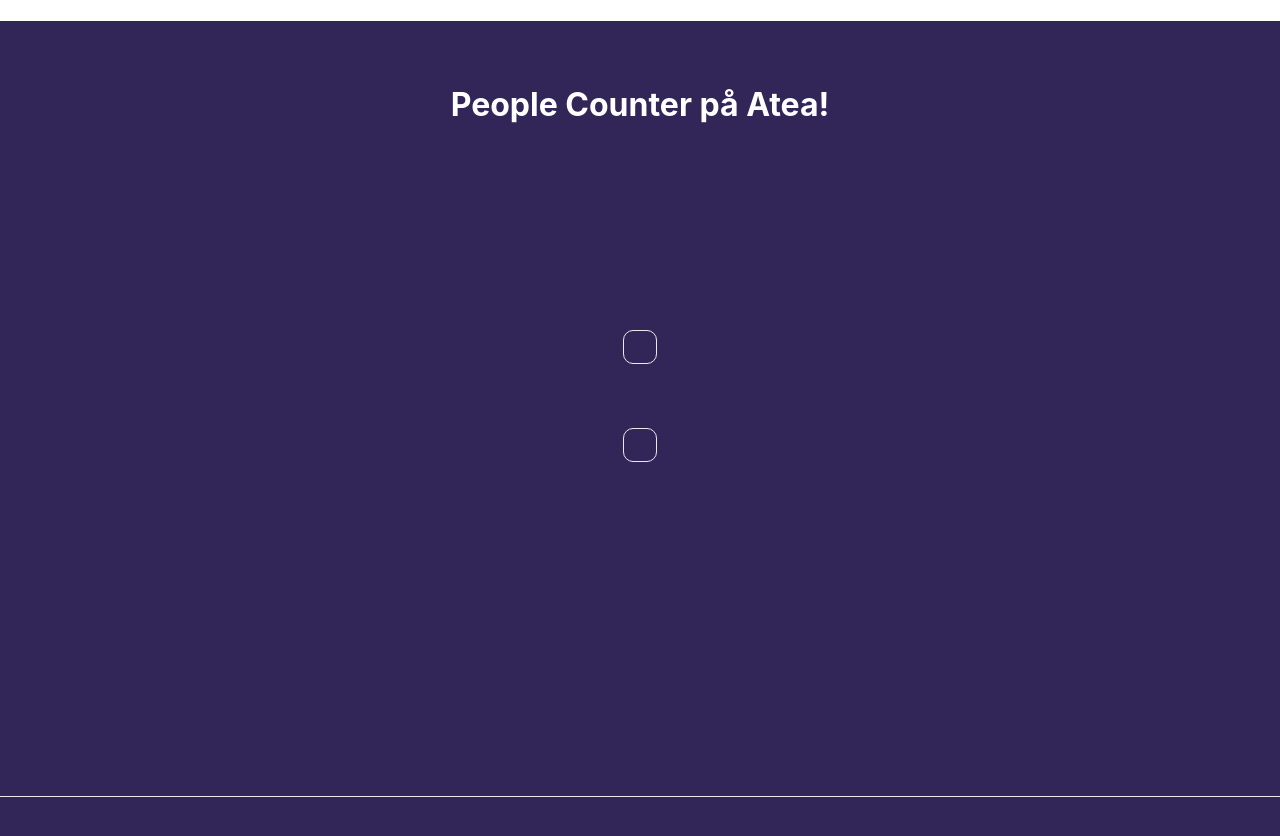
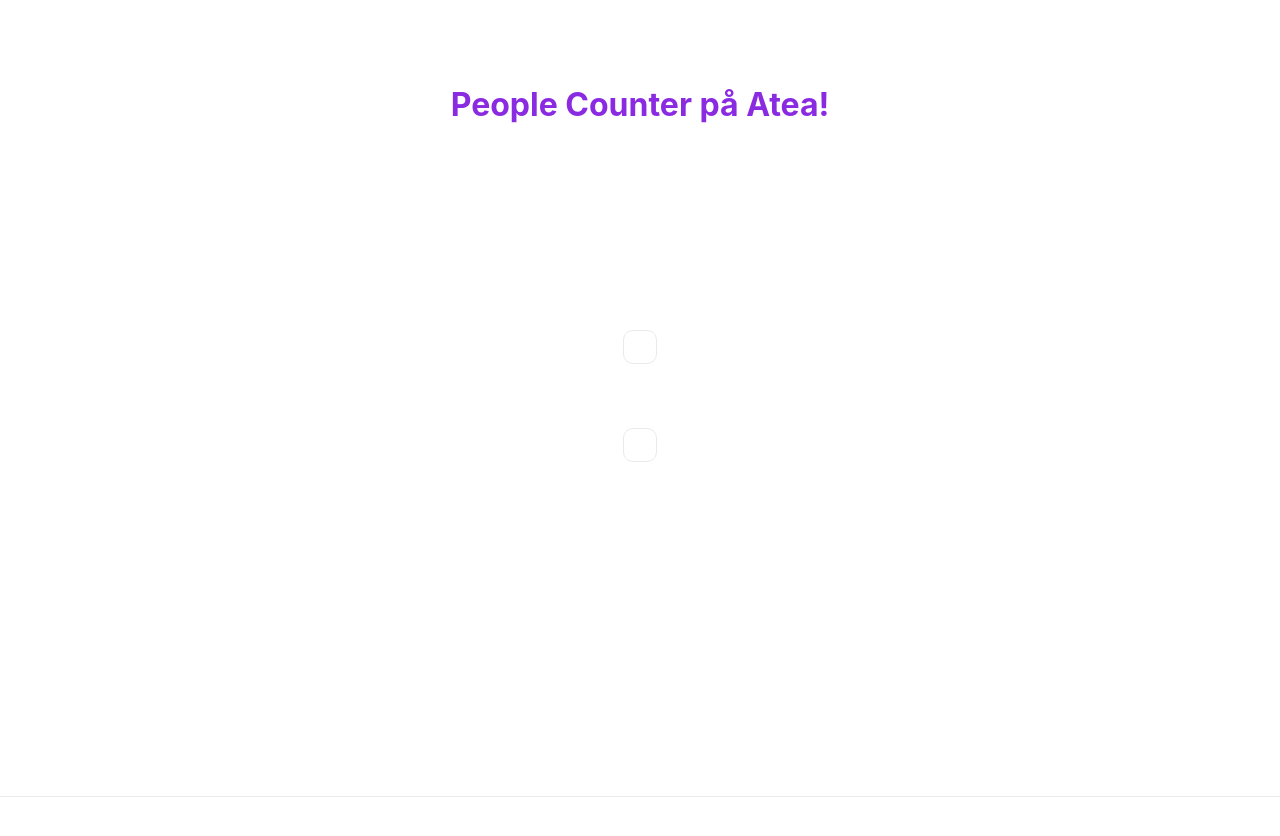
Before and after one commit to R1ckard94/Peoplecounter_Frontend, a Next.js app: page / in a window 1280 px wide. Shown: the top 836 px of the page. Built offline with nearby package versions, Linux system fonts and the light colour scheme.

Commit message:
lite updates

```diff
--- a/pages/index.js
+++ b/pages/index.js
@@ -7,11 +7,16 @@
 
 export default function Home() {
   return (
+    <div classname='mainHolder'>
+      <div className={styles.sidePanel}>
+
+      </div>
       <div className={styles.container}>
         <header>
           <title>People Counter</title>
         </header>
         <h1 className={styles.MainText} >People Counter på Atea!</h1>
+
         <main className={styles.main}>
 
           <div className={styles.card}>
@@ -28,5 +33,6 @@
           </a>
         </footer>
       </div>
+    </div>
   )
 }
--- a/styles/Home.module.css
+++ b/styles/Home.module.css
@@ -2,7 +2,7 @@
 .container {
   top: 0;
   left: 0;
-  background-color: #322659;
+  background-color: white;
 }
 
 .main {
@@ -20,7 +20,7 @@
   margin-bottom: -10%;
   display: flex;
   justify-content: center;
-  color: white;
+  color: blueviolet;
 }
 
 .footer {
```
Lines whose indentation alone changed are shown as unchanged.
